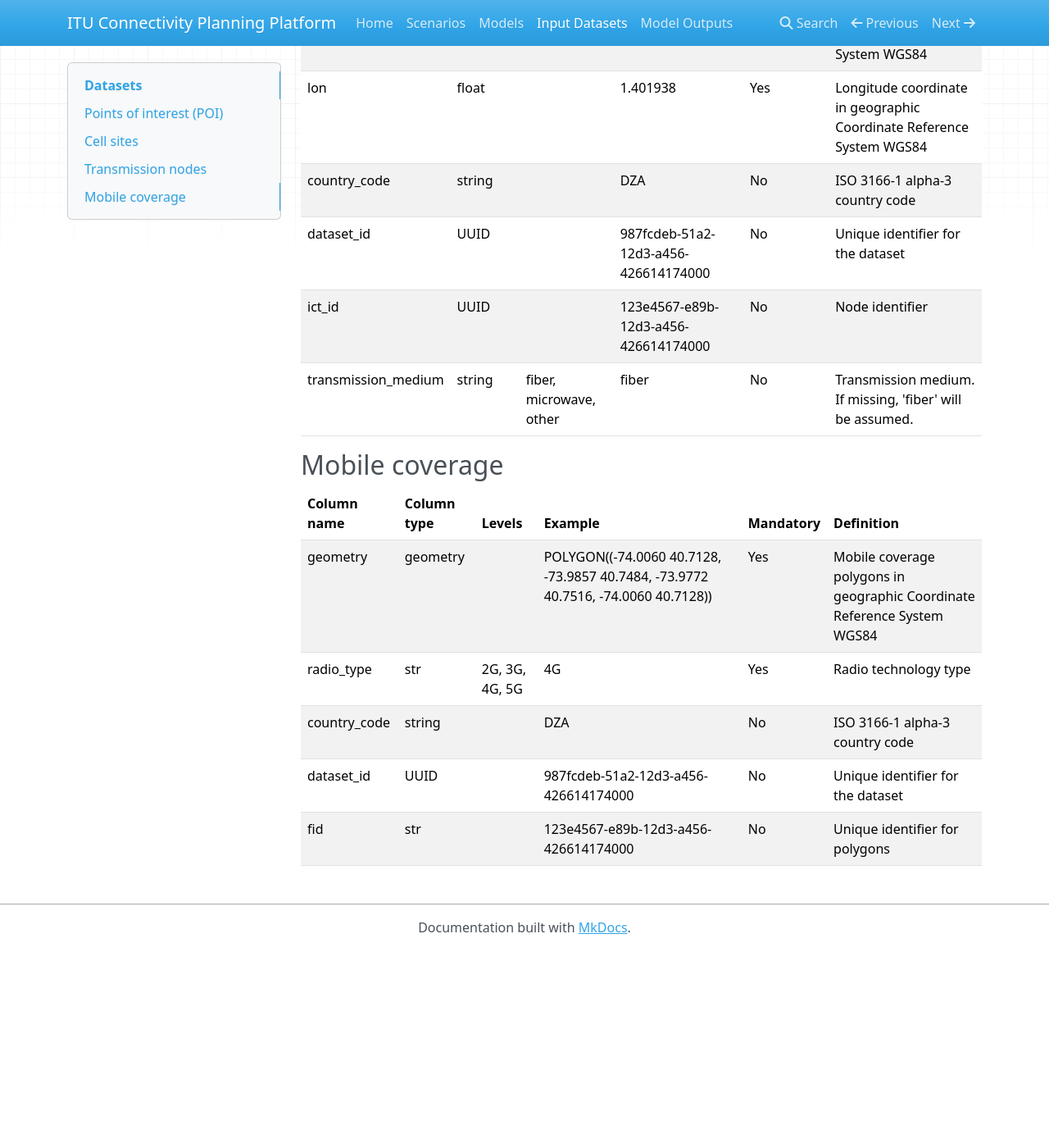
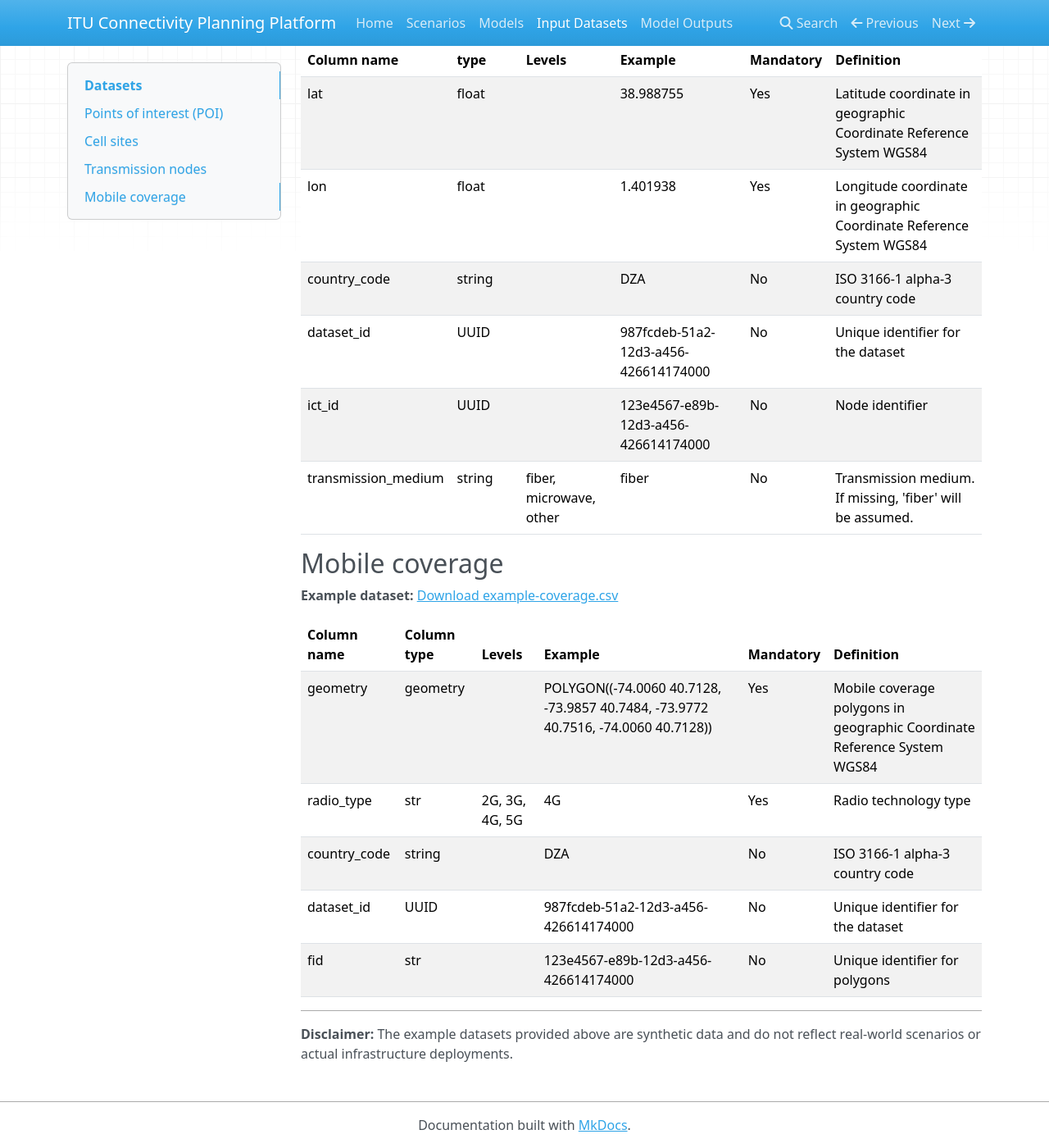
Before and after one commit to FNS-Division/cpp-user-guide, an MkDocs documentation site: the page built from docs/inputdata.md, in a window 1280 px wide and 1400 px high, scrolled down 2416 px. Shown: the whole window at 82% size. Built offline with MkDocs 1.6.1, drawn with Linux system fonts in a browser that asks for light colours; nearby versions of some CDN libraries; before the commit the page ends 3575 px from its top, so only the background shows below that; some of the changed text lies outside the part shown.

Commit message:
Add example dataset download links

```diff
--- a/docs/inputdata.md
+++ b/docs/inputdata.md
@@ -3,6 +3,8 @@
 This page summarises the user-provided data required by the toolkit. The provided data must conform to the standards below.
 
 ## Points of interest (POI)
+
+**Example dataset:** [Download example-pointsofinterest.xlsx](datasets/example-pointsofinterest.xlsx)
 
 | Column name | Column type | Levels | Example | Mandatory | Definition |
 |------------|-------------|---------|----------|-----------|------------|
@@ -19,6 +21,8 @@
 
 ## Cell sites
 
+**Example dataset:** [Download example-cellsites.xlsx](datasets/example-cellsites.xlsx)
+
 | Column name | Column type | Levels | Example | Mandatory | Definition |
 |------------|-------------|---------|----------|-----------|------------|
 | lat | float | | 38.988755 | Yes | Latitude coordinate in geographic Coordinate Reference System WGS84 |
@@ -31,6 +35,8 @@
 
 ## Transmission nodes
 
+**Example dataset:** [Download example-transmissionnode.xlsx](datasets/example-transmissionnode.xlsx)
+
 | Column name | Column type | Levels | Example | Mandatory | Definition |
 |------------|-------------|---------|----------|-----------|------------|
 | lat | float | | 38.988755 | Yes | Latitude coordinate in geographic Coordinate Reference System WGS84 |
@@ -42,6 +48,8 @@
 
 ## Mobile coverage
 
+**Example dataset:** [Download example-coverage.csv](datasets/example-coverage.csv)
+
 | Column name | Column type | Levels | Example | Mandatory | Definition |
 |------------|-------------|---------|----------|-----------|------------|
 | geometry | geometry | | POLYGON((-74.0060 40.7128, -73.9857 40.7484, -73.9772 40.7516, -74.0060 40.7128)) | Yes | Mobile coverage polygons in geographic Coordinate Reference System WGS84 |
@@ -49,3 +57,7 @@
 | country_code | string | | DZA | No | ISO 3166-1 alpha-3 country code |
 | dataset_id | UUID | | 987fcdeb-51a2-12d3-a456-426614174000 | No | Unique identifier for the dataset |
 | fid | str | | 123e4567-e89b-12d3-a456-426614174000 | No | Unique identifier for polygons |
+
+---
+
+**Disclaimer:** The example datasets provided above are synthetic data and do not reflect real-world scenarios or actual infrastructure deployments.
```
Also changed, not shown: 4 other files.
